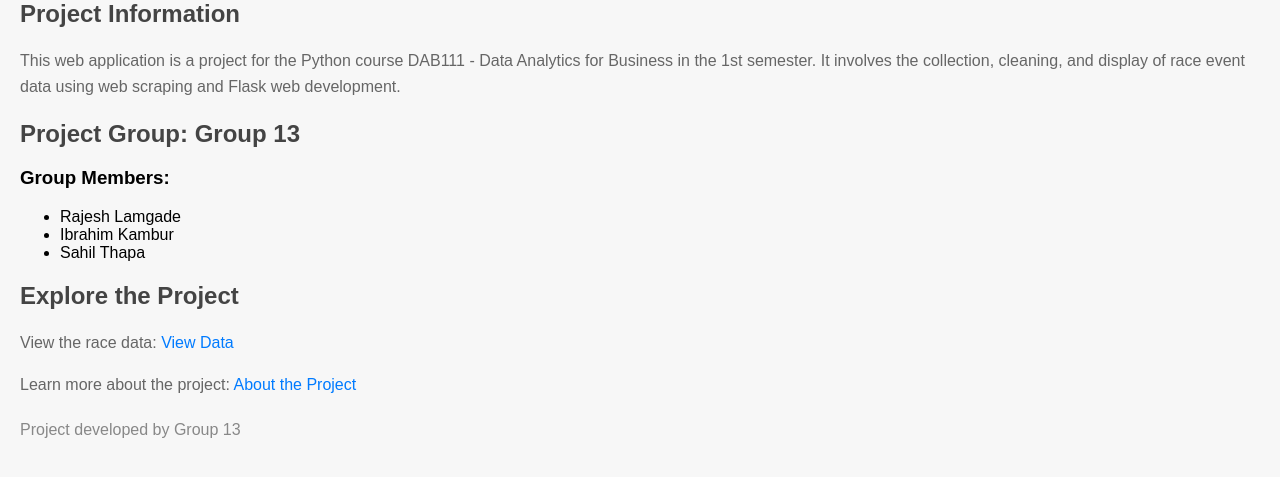
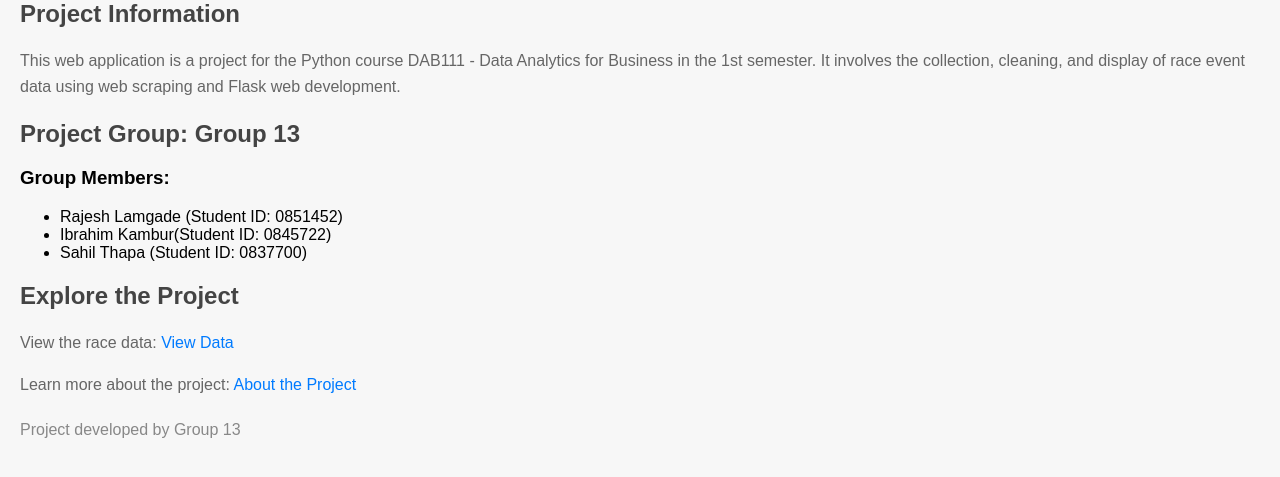
Before and after one commit to Rajesh-Lamgade/Final-Project, a Flask app: page / in a window 1280 px wide. Shown: the part 144-621 px from the top of the page. Run offline with Flask 2, Linux system fonts and the light colour scheme.

Commit message:
Update index.html

```diff
--- a/templates/index.html
+++ b/templates/index.html
@@ -24,9 +24,9 @@
     <h2>Project Group: Group 13</h2>
     <h3>Group Members:</h3>
     <ul>
-        <li>Rajesh Lamgade</li>
-        <li>Ibrahim Kambur</li>
-        <li>Sahil Thapa</li>
+        <li>Rajesh Lamgade (Student ID: 0851452)</li>
+        <li>Ibrahim Kambur(Student ID: 0845722)</li>
+        <li>Sahil Thapa (Student ID: 0837700)</li>
     </ul>
 
     <h2>Explore the Project</h2>
```
